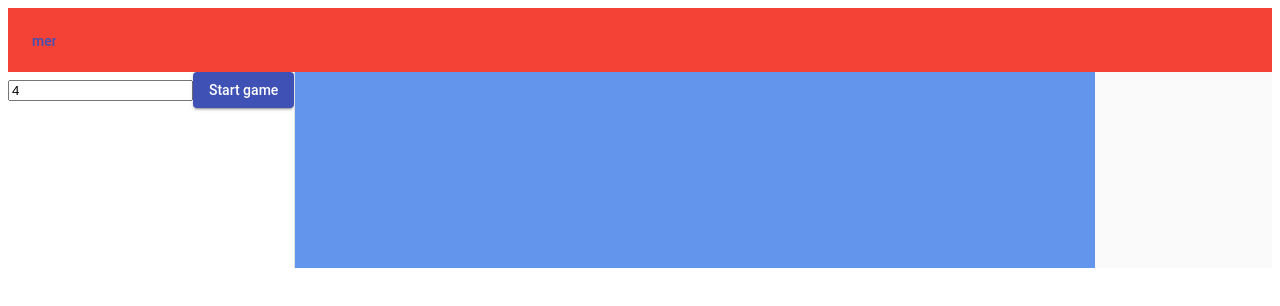
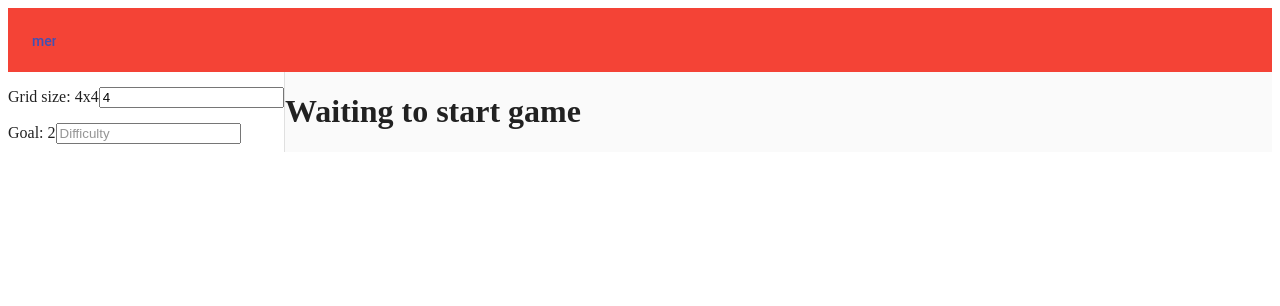
Before and after one commit to bun00b/ng7-2048, an Angular app: page / in a window 1280 px wide. Shown: the top 306 px of the page. Built offline with nearby package versions, Linux system fonts and the light colour scheme.

Commit message:
added choosing target value

```diff
--- a/src/app/app.component.html
+++ b/src/app/app.component.html
@@ -5,16 +5,26 @@
     </button>
   </mat-toolbar-row>
 </mat-toolbar>
-<mat-sidenav-container class="example-container">
+<mat-sidenav-container>
   <mat-sidenav #drawer mode="side" opened role="navigation">
-    <input matInput type="number" name="cols" id="cols" placeholder="Size" [(ngModel)]="cols">
+    <p>
+      <label for="cols">Grid size: {{ cols + "x" + cols }}</label>
+      <input matInput type="number" name="cols" id="cols" placeholder="Size" [(ngModel)]="cols">
+    </p>
+    <p>
+      <label for="difficulty">Goal: {{ difficulty | power }}</label>
+      <input matInput type="number" name="difficulty" id="difficulty" placeholder="Difficulty" [(ngModel)]="difficulty">
+    </p>
     <button mat-raised-button color="primary" (click)="startGame();">Start game</button>
   </mat-sidenav>
   <mat-sidenav-content>
-    <mat-grid-list class="grid" [cols]="columns" gutterSize="4" [rowHeight]="((800 - 4 * columns) / columns) + 'px'">
-      <mat-grid-tile *ngFor="let tile of tiles" colspan="1" rowspan="1" [style.background]="'#' + tile * 10 % 255 + tile * 10 % 255 + tile * 10 % 255">
+    <mat-grid-list class="grid" [cols]="columns" gutterSize="4" [rowHeight]="((800 - 4 * columns) / columns)" *ngIf="tiles.length > 0; else noTiles">
+      <mat-grid-tile *ngFor="let tile of tiles" colspan="1" rowspan="1" [style.background]="colors[tile]">
         <div class="text">{{ tile }}</div>
       </mat-grid-tile>
     </mat-grid-list>
+    <ng-template #noTiles>
+      <h1>Waiting to start game</h1>
+    </ng-template>
   </mat-sidenav-content>
 </mat-sidenav-container>
--- a/src/app/app.module.ts
+++ b/src/app/app.module.ts
@@ -9,10 +9,12 @@ import { MatToolbarModule } from "@angular/material/toolbar";
 import { BrowserModule } from "@angular/platform-browser";
 import { BrowserAnimationsModule } from "@angular/platform-browser/animations";
 import { AppComponent } from "./app.component";
+import { PowerPipe } from "./shared/pipes/PowPipe.pipe";
 
 @NgModule({
   declarations: [
-    AppComponent
+    AppComponent,
+    PowerPipe
   ],
   imports: [
     BrowserModule,
--- /dev/null
+++ b/src/app/shared/pipes/PowPipe.pipe.ts
@@ -0,0 +1,9 @@
+import { Pipe, PipeTransform } from "@angular/core";
+
+@Pipe({ name: "power" })
+export class PowerPipe implements PipeTransform {
+  transform(exponent: string): number {
+    const exp = parseFloat(exponent);
+    return Math.pow(2, isNaN(exp) ? 1 : exp);
+  }
+}
```
